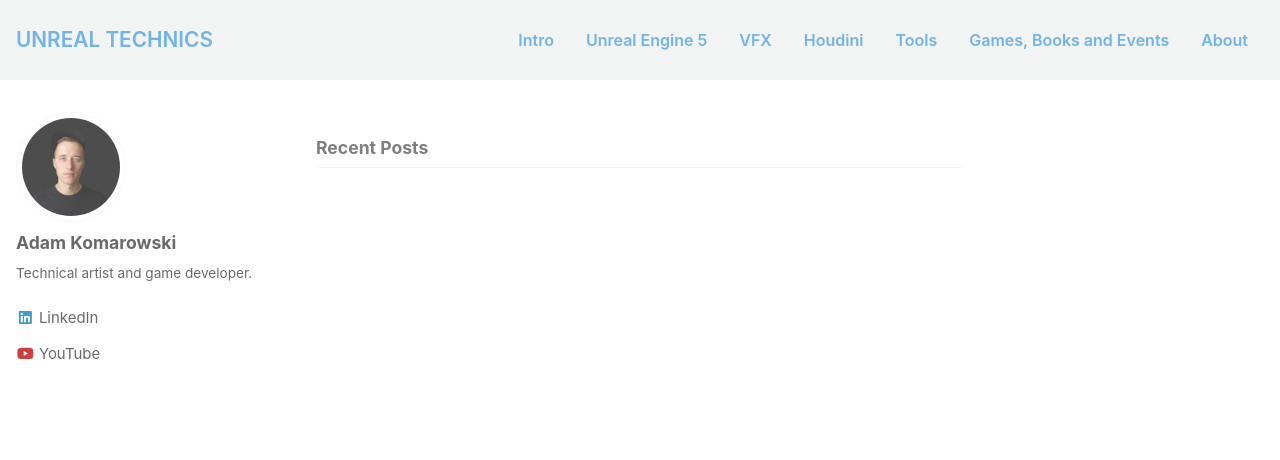
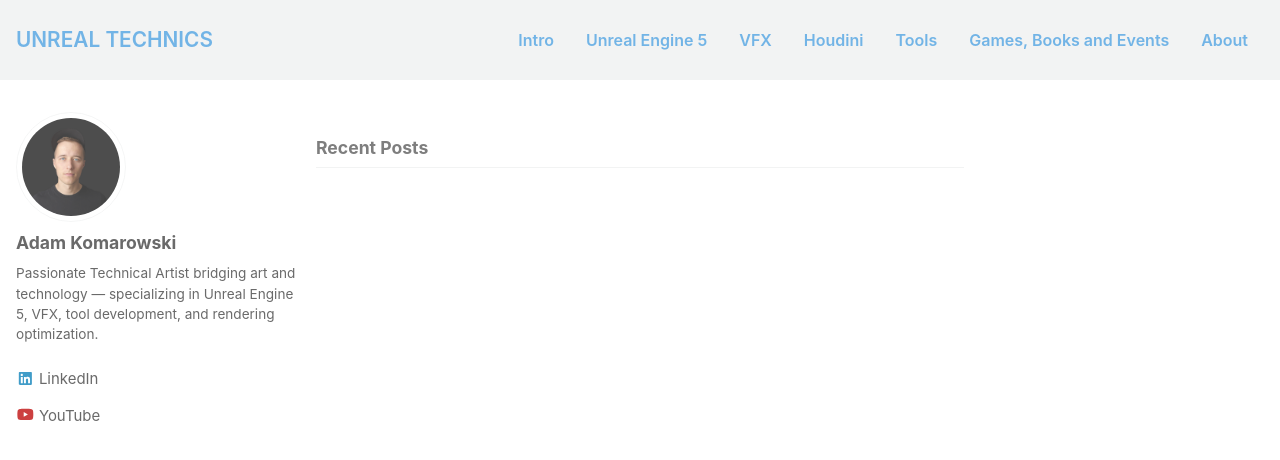
Before and after one commit to AdamKomarowski/unrealtechart, a Jekyll site: the page built from index.html, in a window 1280 px wide and 900 px high. Shown: the top 460 px of the window. Built offline with Jekyll 4.4.1, drawn with Linux system fonts in a browser that asks for light colours; nearby versions of some CDN libraries.

Commit message:
Update author bio description
https://claude.ai/code/session_01EerHmiXwvsCSyvBkA6U6Lb

```diff
--- a/_config.yml
+++ b/_config.yml
@@ -99,7 +99,7 @@ analytics:
 author:
   name             : "Adam Komarowski"
   avatar           : "assets/images/taa_logo.png"
-  bio              : Technical artist and game developer.
+  bio              : Passionate Technical Artist bridging art and technology — specializing in Unreal Engine 5, VFX, tool development, and rendering optimization.
   location         :
   email            :
   uri              :
```
